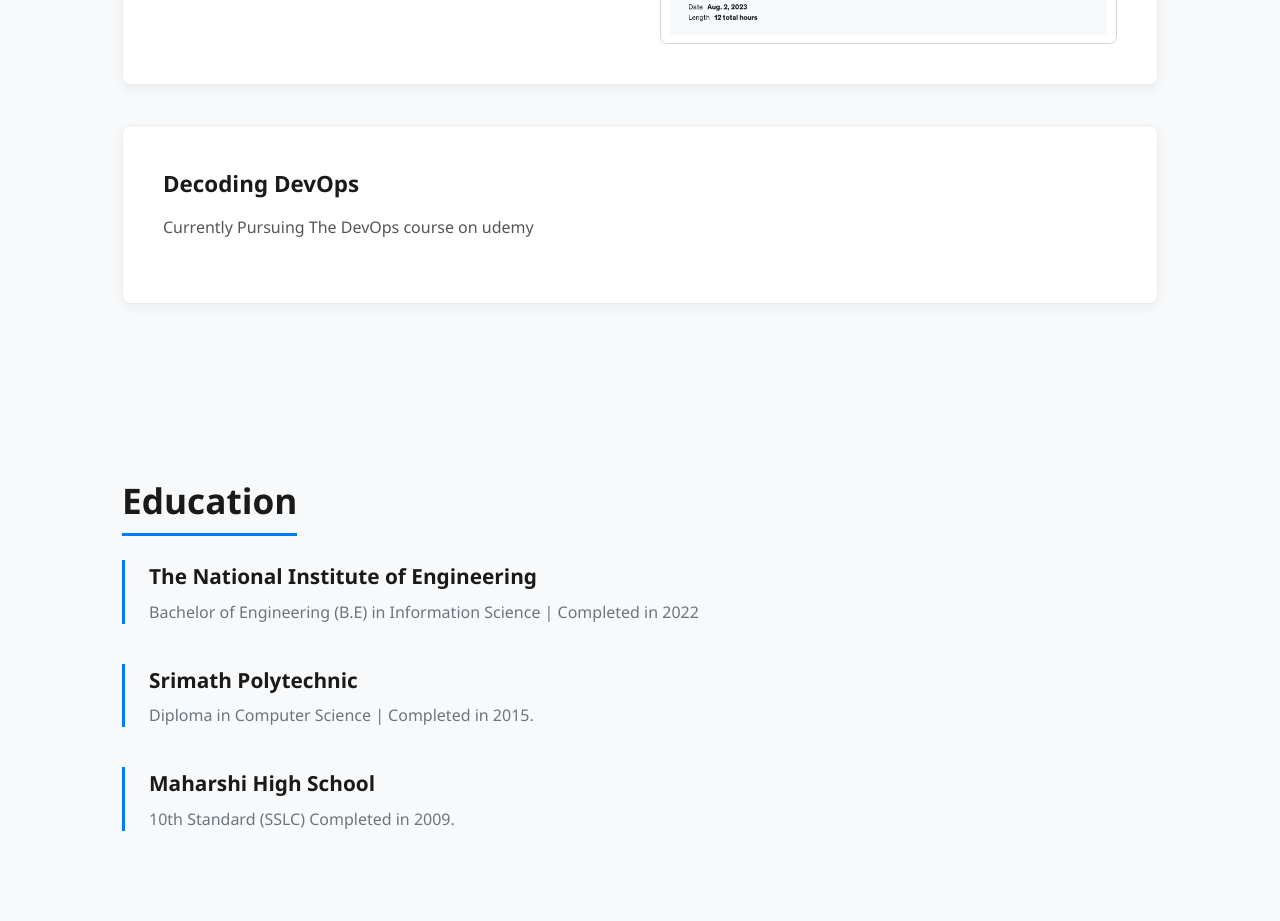
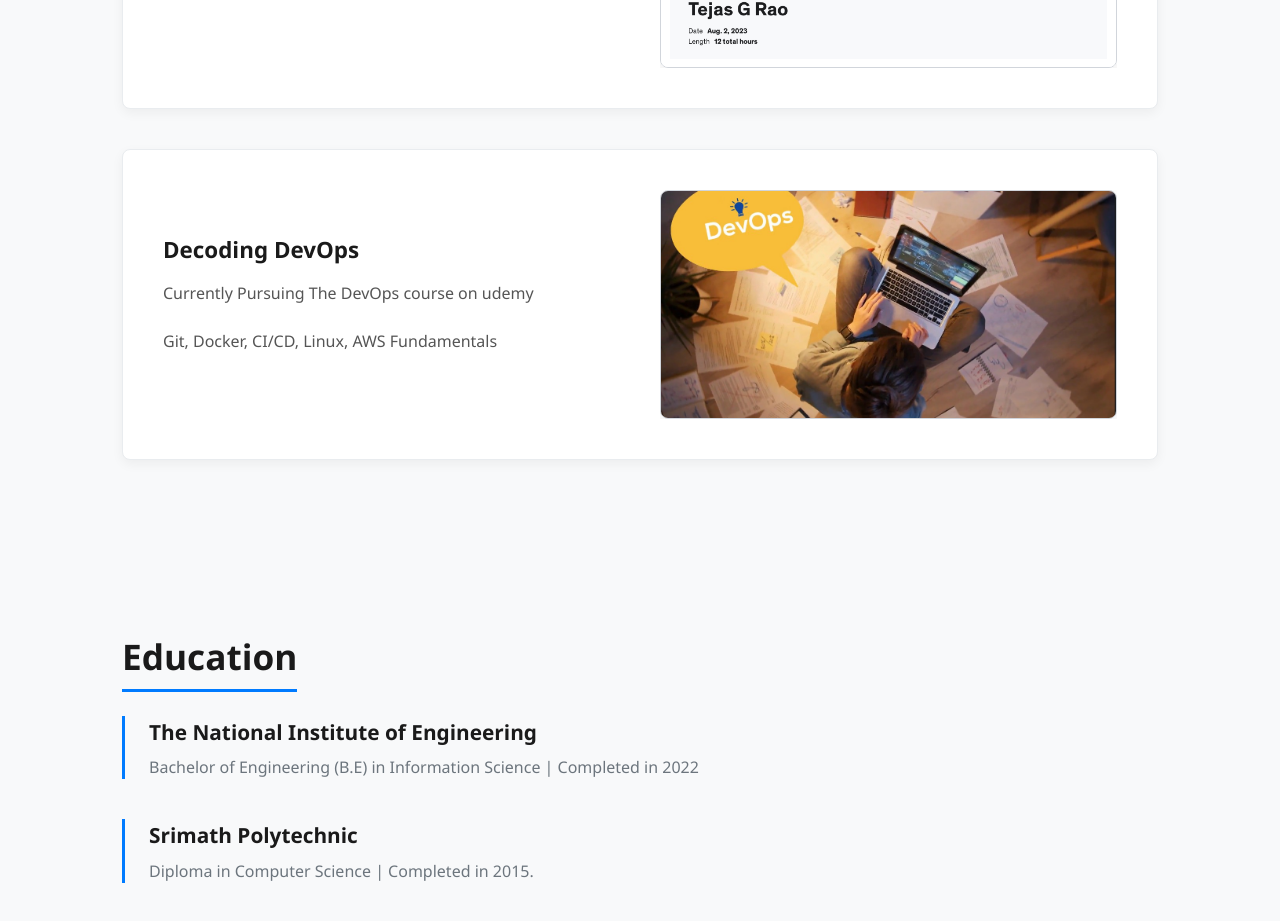
Before and after one commit to tez93/portfolio-app, a React (Vite) app: page /#/tejas-portfolio in a window 1280 px wide. Shown: the part 3920-4841 px from the top of the page. Built offline with nearby package versions, Linux system fonts and the light colour scheme.

Commit message:
Added devops current progress and images

```diff
--- a/src/components/CertCard.jsx
+++ b/src/components/CertCard.jsx
@@ -3,6 +3,7 @@ import React from "react";
 export default function CertCard({
   title,
   description,
+  topicsCovered,
   linkUrl,
   imgSrc,
   imgAlt,
@@ -12,6 +13,7 @@ export default function CertCard({
       <div className="cert-text">
         <h3>{title}</h3>
         <p>{description}</p>
+        <p>{topicsCovered}</p>
         {linkUrl && (
           <a href={linkUrl} target="_blank" rel="noopener noreferrer">
             View Certificate
--- a/src/components/pages/Home.jsx
+++ b/src/components/pages/Home.jsx
@@ -5,6 +5,7 @@ import { useNavigate } from "react-router-dom";
 import passportImg from "../../assets/images/passport.jpg";
 import udemyImg from "../../assets/images/udemy.jpg";
 import testcase from "../../assets/images/testcase.jpg";
+import devops from "../../assets/images/devops.jpg";
 
 // Import Components
 import Navbar from "../Navbar";
@@ -174,6 +175,10 @@ improvements within the software development lifecycle.
           <CertCard
             title="Decoding DevOps"
             description="Currently Pursuing The DevOps course on udemy"
+            topicsCovered="Git, Docker, CI/CD, Linux, AWS Fundamentals"
+            imgSrc={devops}
+            imgAlt="Udemy course pursuing"
+
           />
         </section>
 
```
Also changed, not shown: src/assets/images/devops.jpg (added).
